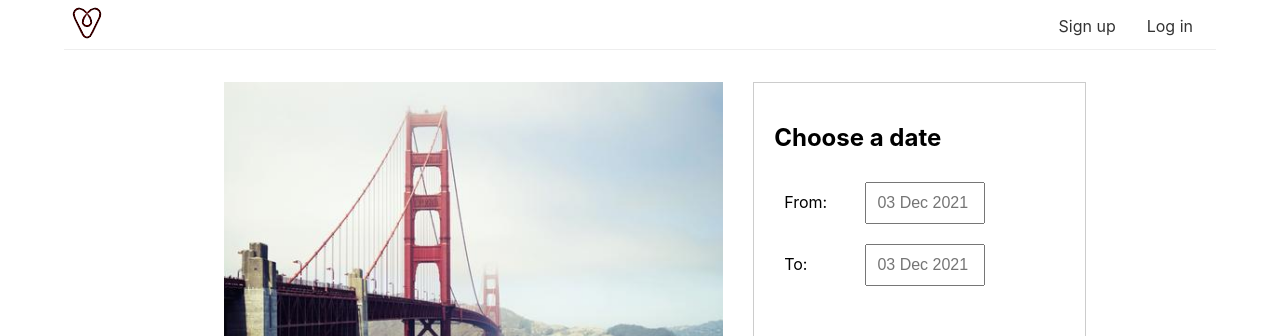
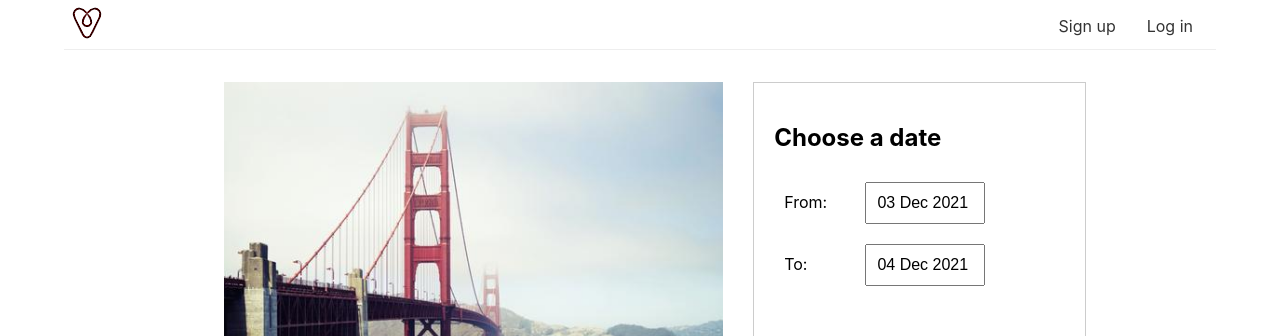
Before and after one commit to xanisu/nextbnb, a Next.js app: page /houses/1 in a window 1280 px wide. Shown: the top 336 px of the page. Built offline with nearby package versions, Linux system fonts and the light colour scheme.

Commit message:
10/20 fs airbnb configure start and enddates

```diff
--- a/components/DateRangePicker.js
+++ b/components/DateRangePicker.js
@@ -1,30 +1,51 @@
-import DayPickerInput from 'react-day-picker/DayPickerInput'
-import 'react-day-picker/lib/style.css'
-import dateFnsFormat from 'date-fns/format'
-import dateFnsParse from 'date-fns/parse'
-import { DateUtils } from 'react-day-picker'
-import { useState } from 'react'
+import { useState } from "react"
+
+import DayPickerInput from "react-day-picker/DayPickerInput"
+import { DateUtils } from "react-day-picker"
+
+import "react-day-picker/lib/style.css"
+import dateFnsFormat from "date-fns/format"
+import dateFnsParse from "date-fns/parse"
 
 const parseDate = (str, format, locale) => {
   const parsed = dateFnsParse(str, format, new Date(), { locale })
   return DateUtils.isDate(parsed) ? parsed : null
 }
 
-const formatDate = (date, format, locale) => dateFnsFormat(date, format, { locale })
+const formatDate = (date, format, locale) =>
+  dateFnsFormat(date, format, { locale })
 
-const format = 'dd MMM yyy'
+const format = "dd MMM yyyy"
+
+const today = new Date()
+const tomorrow = new Date(today)
+tomorrow.setDate(tomorrow.getDate() + 1)
+
+const numberOfNightsBetweenDates = (startDate, endDate) => {
+  const start = new Date(startDate) //clone
+  const end = new Date(endDate) //clone
+  let dayCount = 0
+
+  while (end > start) {
+    dayCount++
+    start.setDate(start.getDate() + 1)
+  }
+
+  return dayCount
+}
 
 export default function DateRangePicker() {
-    const [startDate, setStartDate] = useState(new Date())
-    const [endDate, setEndDate] = useState(new Date())
+  const [startDate, setStartDate] = useState(today)
+  const [endDate, setEndDate] = useState(tomorrow)
 
   return (
-        <div className="date-range-picker-container">
+    <div className='date-range-picker-container'>
       <div>
         <label>From:</label>
         <DayPickerInput
           formatDate={formatDate}
           format={format}
+          value={startDate}
           parseDate={parseDate}
           placeholder={`${dateFnsFormat(new Date(), format)}`}
           dayPickerProps={{
@@ -34,8 +55,13 @@
               }
             }
           }}
-                    onDayChange={(day)=> {
+          onDayChange={day => {
             setStartDate(day)
+            if (numberOfNightsBetweenDates(day, endDate) < 1) {
+              const newEndDate = new Date(day)
+              newEndDate.setDate(newEndDate.getDate() + 1)
+              setEndDate(newEndDate)
+            }
           }}
         />
       </div>
@@ -44,21 +70,24 @@
         <DayPickerInput
           formatDate={formatDate}
           format={format}
+          value={endDate}
           parseDate={parseDate}
           placeholder={`${dateFnsFormat(new Date(), format)}`}
           dayPickerProps={{
             modifiers: {
-                      disabled: {
-                        before: new Date()
+              disabled: [
+                startDate,
+                {
+                  before: startDate
                 }
+              ]
             }
           }}
-                onDayChange={(day)=>{
+          onDayChange={day => {
             setEndDate(day)
           }}
         />
       </div>
-
       <style jsx>
         {`
           .date-range-picker-container div {
--- a/package.json
+++ b/package.json
@@ -3,7 +3,8 @@
   "private": true,
   "scripts": {
     "dev": "next dev",
-    "build": "next build",
+	"export": "next build && next export",
+	"build": "next build",
     "start": "next start",
     "lint": "next lint"
   },
```
Lines whose indentation alone changed are shown as unchanged.
